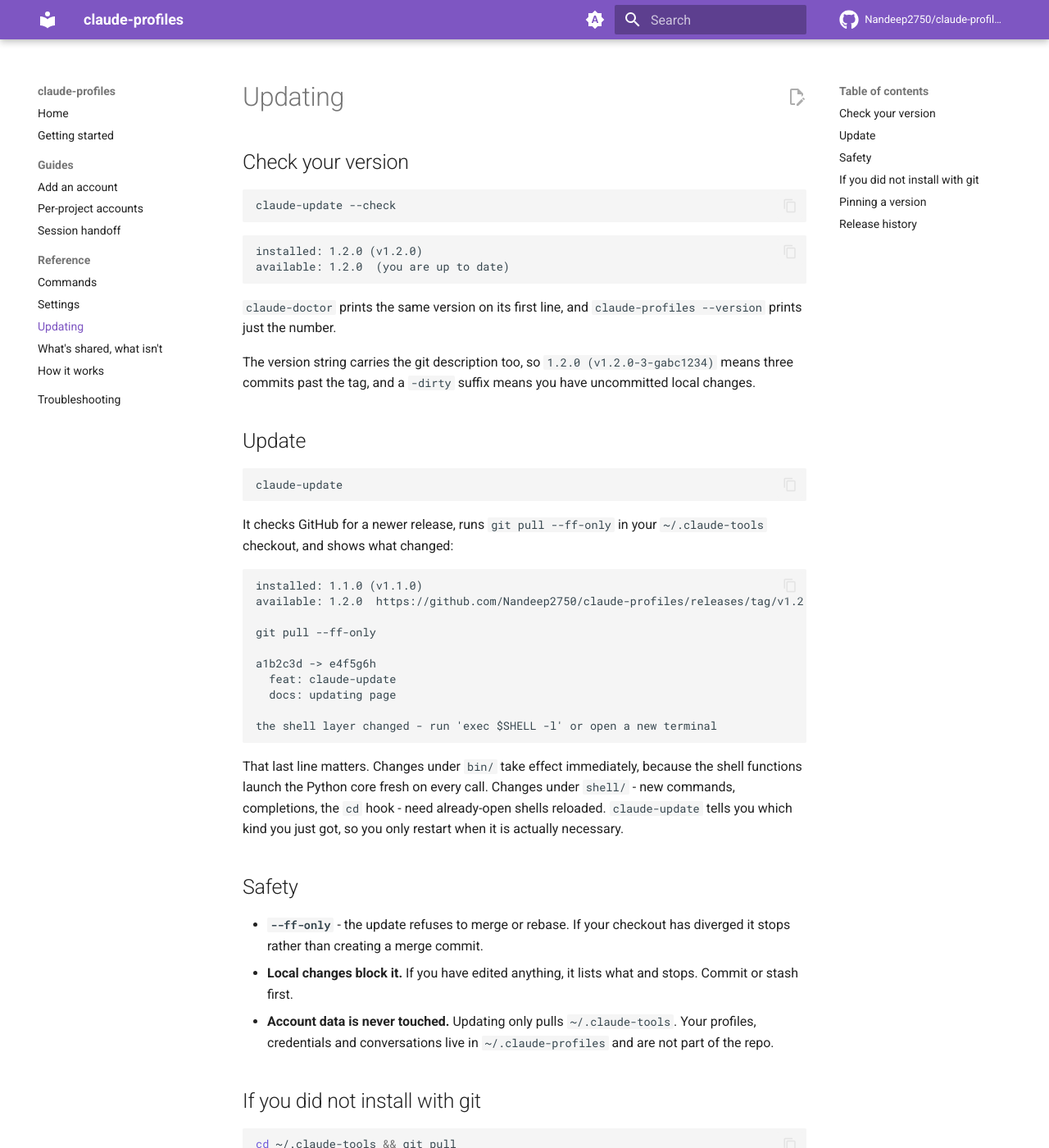
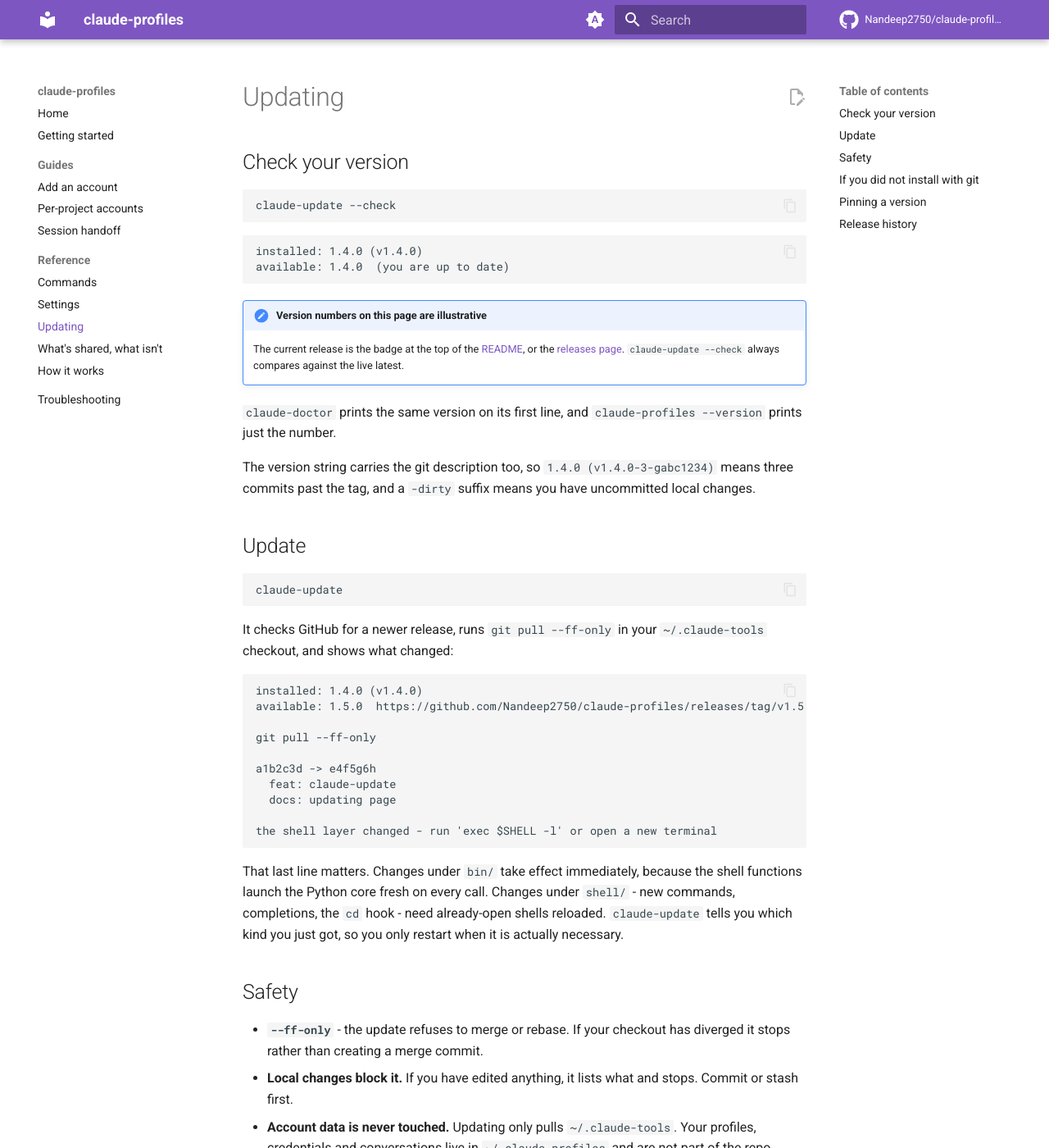
Before and after one commit to Nandeep2750/claude-profiles, an MkDocs documentation site: the page built from docs/updating.md, in a window 1280 px wide and 1400 px high. Shown: the whole window at 82% size. Built offline with MkDocs 1.6.1 and Material for MkDocs 9.7.7, drawn with Linux system fonts in a browser that asks for light colours; comment, search, counter and statistics services are not loaded; some of the changed text lies outside the part shown.

Commit message:
docs: fix stale version samples and add a live release badge
The Updating page used 1.2.0 in its example output, which read as a claim
about the current release rather than an illustration.

Samples now carry a note that they are illustrative, and a shields.io
release badge on the README and documentation home shows the real latest
version - that cannot go stale, which prose inevitably does.

Bumps to 1.5.0 for the statusline --install work.

````diff
--- a/docs/updating.md
+++ b/docs/updating.md
@@ -7,14 +7,20 @@
 ```
 
 ```
-installed: 1.2.0 (v1.2.0)
-available: 1.2.0  (you are up to date)
+installed: 1.4.0 (v1.4.0)
+available: 1.4.0  (you are up to date)
 ```
+
+!!! note "Version numbers on this page are illustrative"
+    The current release is the badge at the top of the
+    [README](https://github.com/Nandeep2750/claude-profiles#readme), or the
+    [releases page](https://github.com/Nandeep2750/claude-profiles/releases).
+    `claude-update --check` always compares against the live latest.
 
 `claude-doctor` prints the same version on its first line, and
 `claude-profiles --version` prints just the number.
 
-The version string carries the git description too, so `1.2.0 (v1.2.0-3-gabc1234)`
+The version string carries the git description too, so `1.4.0 (v1.4.0-3-gabc1234)`
 means three commits past the tag, and a `-dirty` suffix means you have
 uncommitted local changes.
 
@@ -28,8 +34,8 @@
 `~/.claude-tools` checkout, and shows what changed:
 
 ```
-installed: 1.1.0 (v1.1.0)
-available: 1.2.0  https://github.com/Nandeep2750/claude-profiles/releases/tag/v1.2.0
+installed: 1.4.0 (v1.4.0)
+available: 1.5.0  https://github.com/Nandeep2750/claude-profiles/releases/tag/v1.5.0
 
 git pull --ff-only
 
@@ -78,7 +84,7 @@
 
 ```sh
 cd ~/.claude-tools
-git checkout v1.1.0
+git checkout v1.4.0     # any tag from the releases page
 ```
 
 `claude-update` will then report a newer release available but refuse to pull,
````
Also changed, not shown: CHANGELOG.md (+17 -0 lines), README.md (+1 -0 lines), docs/index.md (+3 -0 lines), 1 other file.
